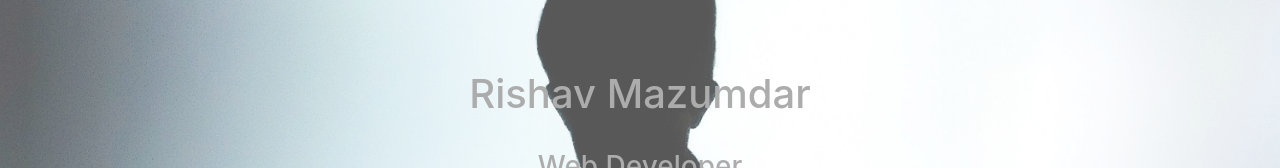
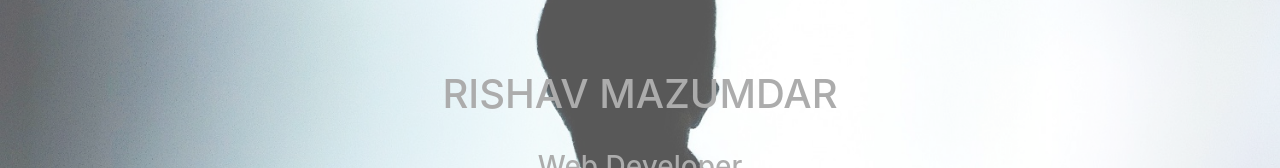
Before and after one commit to RishavMz/Algorithms, a plain HTML site: page index.html in a window 1280 px wide. Shown: the part 151-319 px from the top of the page. Drawn offline with nearby package versions, Linux system fonts and the light colour scheme.

Commit message:
Update index.html

```diff
--- a/index.html
+++ b/index.html
@@ -18,7 +18,7 @@
 				<div class = "banner">
 					<center>
 						<br><br><br><br>
-					<h1>Rishav Mazumdar</h1>
+					<h1>RISHAV MAZUMDAR</h1>
 					<br>
 					<h3><p>Web Developer </p><p> Python Enthusiast</p></h3>
 					</center>
```
